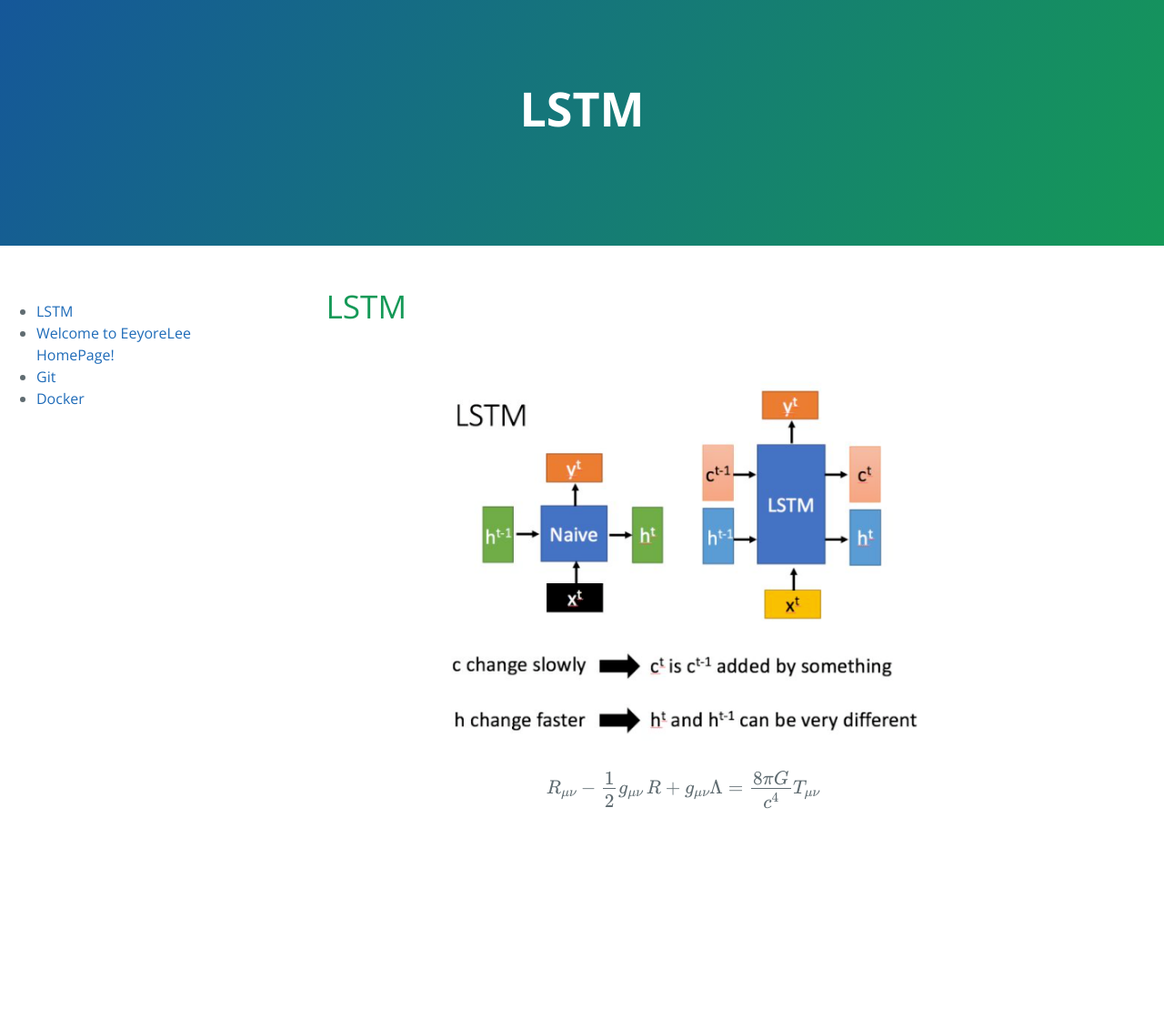
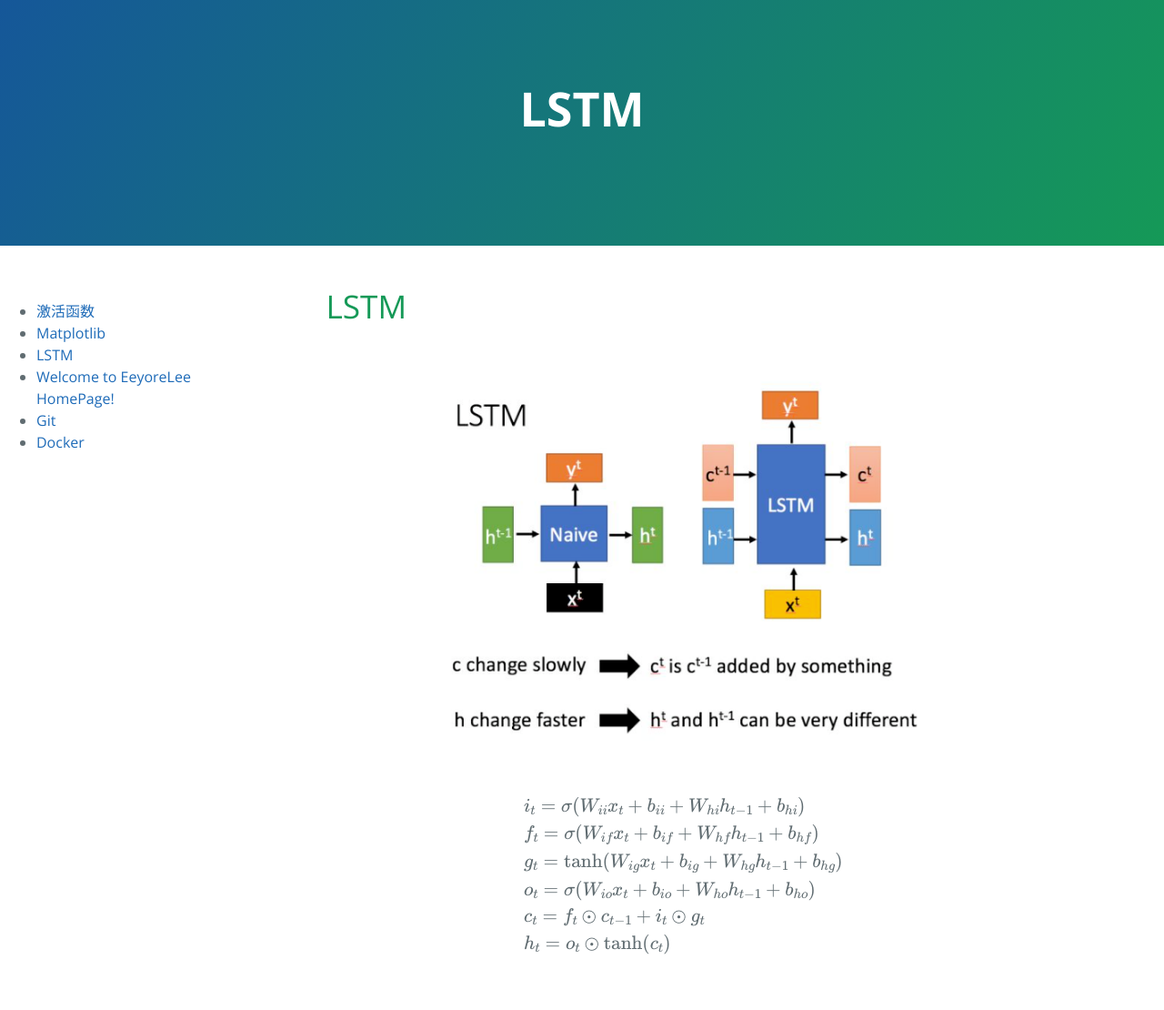
Before and after one commit to EeyoreLee/EeyoreLee.github.io, a Jekyll site: the page built from _posts/nlp/2022-7-22-lstm.md, in a window 1280 px wide. Shown: the whole page at 91% size. Built offline with Jekyll 4.4.1, drawn with Linux system fonts in a browser that asks for light colours; formulas are drawn with MathJax 3; before the commit the page ends 949 px from its top, so only the background shows below that.

```diff
--- a/_posts/nlp/2022-7-22-lstm.md
+++ b/_posts/nlp/2022-7-22-lstm.md
@@ -8,6 +8,12 @@ permalink: /lstm.html
 <div align=center> <img src="{{ site.url }}/assets/images/lstm_cell_struct.png" width="600"> </div>
 
 $$
-R_{\mu \nu} - {1 \over 2}g_{\mu \nu}\,R + g_{\mu \nu} \Lambda
-= {8 \pi G \over c^4} T_{\mu \nu}
+\begin{array}{ll} \\
+    i_t = \sigma(W_{ii} x_t + b_{ii} + W_{hi} h_{t-1} + b_{hi}) \\
+    f_t = \sigma(W_{if} x_t + b_{if} + W_{hf} h_{t-1} + b_{hf}) \\
+    g_t = \tanh(W_{ig} x_t + b_{ig} + W_{hg} h_{t-1} + b_{hg}) \\
+    o_t = \sigma(W_{io} x_t + b_{io} + W_{ho} h_{t-1} + b_{ho}) \\
+    c_t = f_t \odot c_{t-1} + i_t \odot g_t \\
+    h_t = o_t \odot \tanh(c_t) \\
+\end{array}
 $$
```
Also changed, not shown: _posts/2022-7-25-matplotlib.md (added, +17 -0 lines), _posts/nlp/2022-7-25-activation_functions.md (added, +84 -0 lines), assets/images/relu.png (added), assets/images/sigmoid.png (added), assets/images/tanh.png (added).
